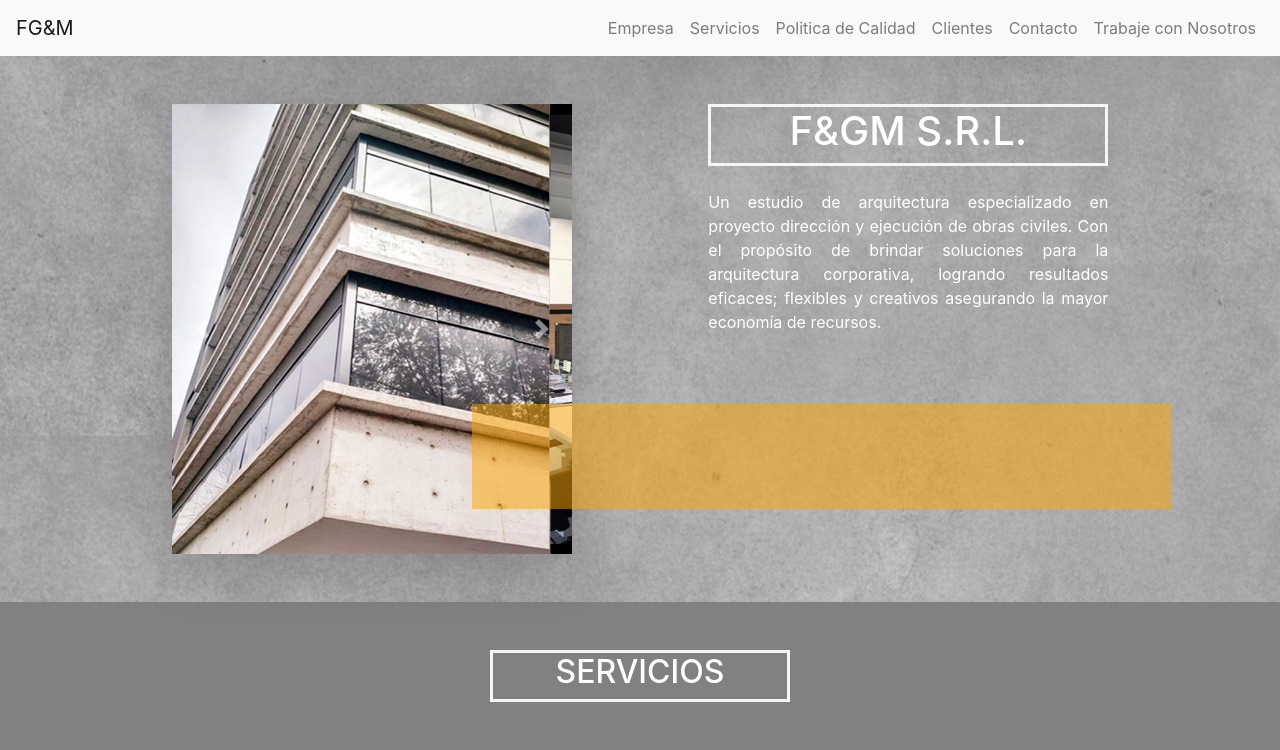
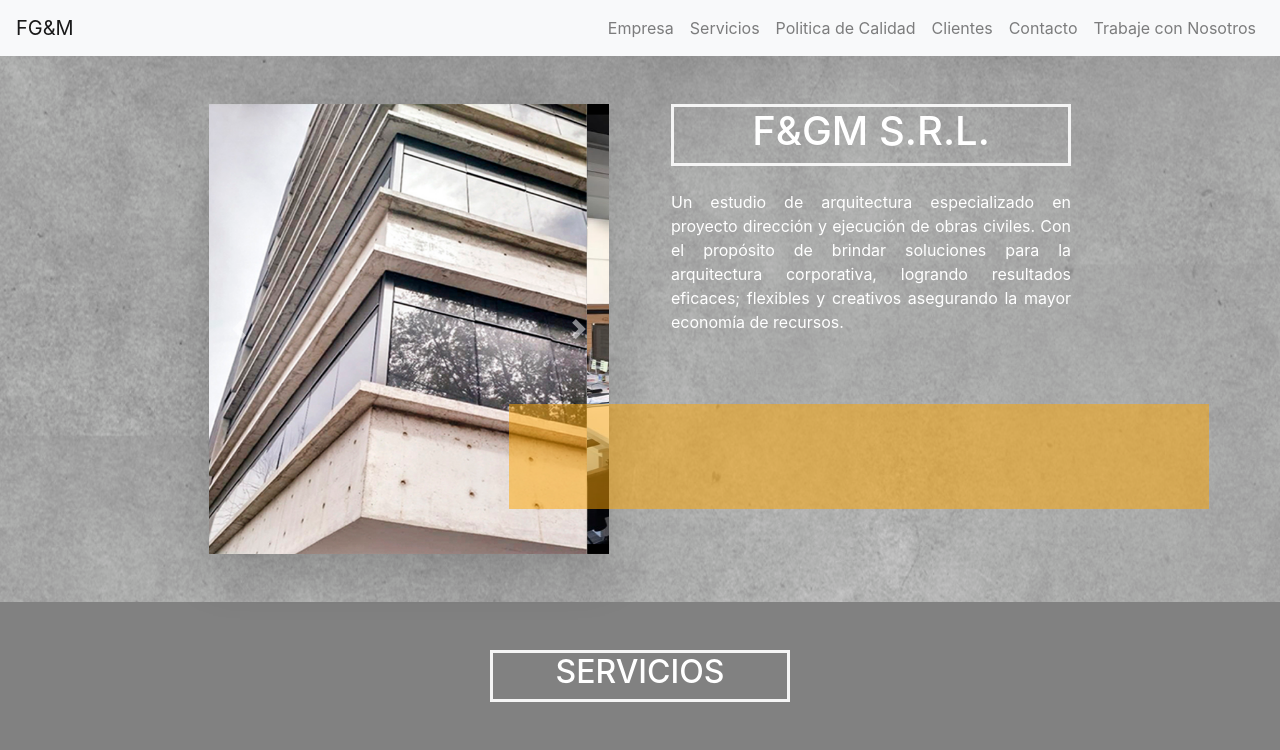
Before and after one commit to MoyaCar/deploy-dogo, a React (Create React App) app: page / in a window 1280 px wide. Shown: the top 750 px of the page. Built offline with nearby package versions, Linux system fonts and the light colour scheme.

Commit message:
Agrega nuevo separador entre textos e imagenes unificados

```diff
--- a/src/componentes/Empresa/Empresa.js
+++ b/src/componentes/Empresa/Empresa.js
@@ -39,7 +39,7 @@ function Empresa() {
           </div>
         </div>
 
-        <div class='d-none d-xl-block col-1'></div>
+        <div class='d-none d-xl-block separador'></div>
 
         <div class='col-12 col-md-10 col-lg-6 col-xl-5 text-center mt-5 mt-lg-0 bloque-derecho'>
           <div class='marco-logo mx-auto mr-lg-auto ml-lg-0 text-white'>
--- a/src/estilos/Empresa.scss
+++ b/src/estilos/Empresa.scss
@@ -13,6 +13,10 @@
       height: 450px;
       width: 400px;
     }
+  }
+
+  .separador {
+    width: 32px;
   }
 
   .bloque-derecho{
```
